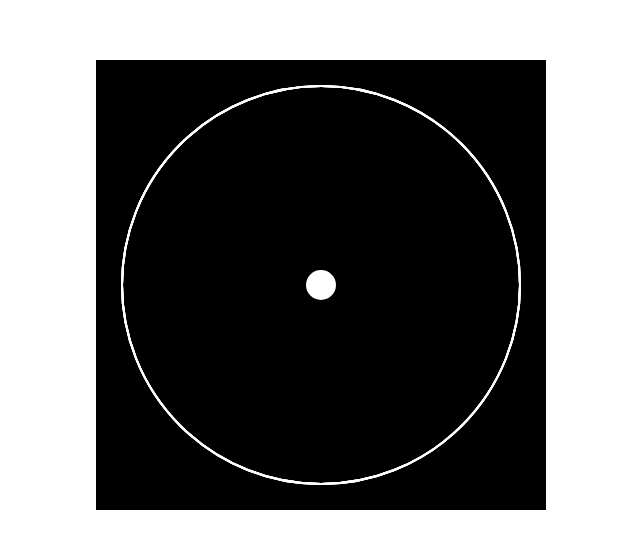
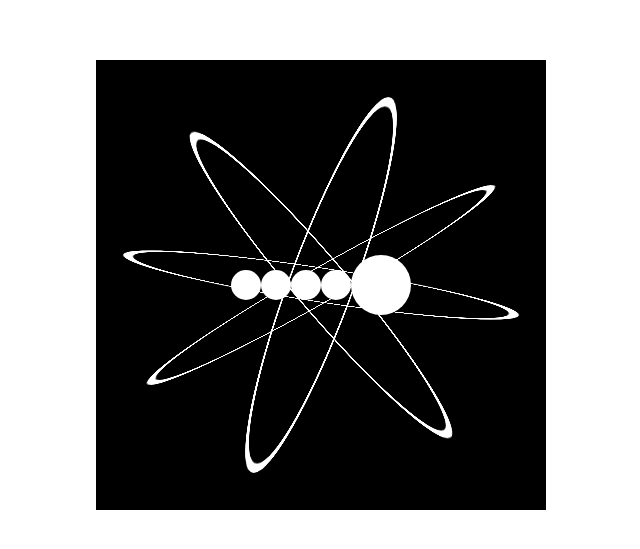
Before and after one commit to kenji1993/AtomoCSS, a plain HTML site: page index.html in a window 1280 px wide. Shown: the part 115-664 px from the top of the page, without its empty margins (319-959 px from the left). Drawn offline with Linux system fonts and the light colour scheme.

Commit message:
Rotate a las orbitas

```diff
--- a/index.html
+++ b/index.html
@@ -12,6 +12,10 @@
         <div class="orbita"></div>
         <div class="orbita"></div>
         <div class="orbita"></div>
+        <div class="electron"></div>
+        <div class="electron"></div>
+        <div class="electron"></div>
+        <div class="electron"></div>
         <div class="nucleo"></div>
     </div>
 </body>
--- a/styles.css
+++ b/styles.css
@@ -24,16 +24,35 @@ body {
 .orbita {
     width: 40rem;
     height: 40rem;
-    border: 0.2rem solid #fff;
+    border: 1rem solid #fff;
     border-radius: 20rem;
     position: absolute;
 }
 .orbita:nth-child(1) {
-
+    transform:  rotateY(100deg) rotateX(40deg);
+}
+.orbita:nth-child(2) {
+    transform: rotateY(120deg) rotateX(80deg);
+}
+.orbita:nth-child(3) {
+    transform: rotateY(100deg) rotateX(120deg);
+}
+.orbita:nth-child(4) {
+    transform: rotateY(100deg) rotateX(160deg);
+}
+.electron {
+    width: 3rem;
+    height: 3rem;
+    border-radius: 4rem;
+    background-color: #fff;
+}
+.electron:nth-child(1) {
+    position: relative;
+    left: 12rem;
 }
 .nucleo {
-    width: 3rem;
-    height: 3rem;
+    width: 6rem;
+    height: 6rem;
     background-color: white;
-    border-radius: 2rem;
+    border-radius: 4rem;
 }
```
